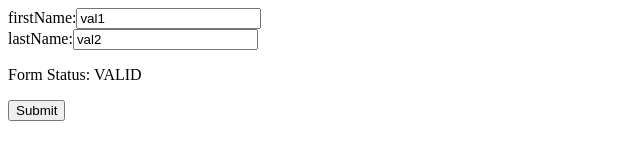
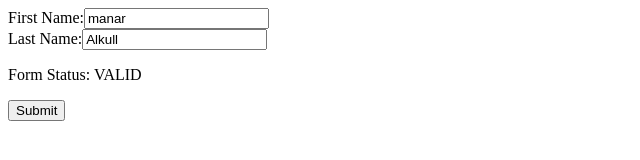
Before and after one commit to micros-splits/NG-Reactive-Form, an Angular app in the folder Msplit-reactive-form/: page / in a window 1280 px wide. Shown: the top 160 px of the page, without its empty margins (0-640 px from the left). Built offline with nearby package versions, Linux system fonts and the light colour scheme.

Commit message:
FormModel

```diff
--- a/Msplit-reactive-form/src/app/app.component.html
+++ b/Msplit-reactive-form/src/app/app.component.html
@@ -1,2 +1,2 @@
 
-<msplits-reactive-formx [formGroup]="profileForm" (onSubmit)="submitIt()"></msplits-reactive-formx>
+<msplits-reactive-formx [formModel]="formModel" (onSubmit)="submitIt($event)"></msplits-reactive-formx>
--- a/Msplit-reactive-form/src/app/app.component.ts
+++ b/Msplit-reactive-form/src/app/app.component.ts
@@ -1,6 +1,7 @@
 import { Component} from '@angular/core';
 import { FormBuilder, FormControl, FormGroup, Validators } from '@angular/forms';
 import { StringFieldComponent } from './msplits-formx/string-field/string-field.component';
+import { FormModel } from './msplits-formx/classes/FormModel';
 
 @Component({
   selector: 'app-root',
@@ -11,9 +12,9 @@ export class AppComponent {
   constructor(private formBuilder: FormBuilder) {}
 
   x=StringFieldComponent;
-submitIt() {
-  console.log(this.profileForm.value);
-}
+  submitIt(formObj:any) {
+    console.log(formObj);
+  }
 
   title = 'Msplit-reactive-form';
   profileForm2:FormGroup=new FormGroup({
@@ -26,4 +27,13 @@ submitIt() {
     lastName:['val2'],
   });
 
+  formModel: FormModel={
+    title:"",
+    fields:[
+      {label:"First Name",name:"firstName",value:"manar"},
+      {label:"Last Name",name:"lastName",value:"Alkull"},
+    ]
+  };
+
+
 }
--- /dev/null
+++ b/Msplit-reactive-form/src/app/msplits-formx/classes/FormModel.ts
@@ -0,0 +1,11 @@
+export class FormModel{
+    title:string;
+    fields:FieldModel[]=[];
+}
+
+
+export class FieldModel<ValueType=any>{
+    name:string;
+    label:string="";
+    value:ValueType;
+}
--- a/Msplit-reactive-form/src/app/msplits-formx/formx/formx.component.html
+++ b/Msplit-reactive-form/src/app/msplits-formx/formx/formx.component.html
@@ -1,6 +1,6 @@
 <form [formGroup]="formGroup" (ngSubmit)="onSubmitx()">
-    <div *ngFor="let control of formGroup.controls|keyvalue">
-        <msplits-reactive-strfield [form]="formGroup" [control]=control></msplits-reactive-strfield>
+    <div *ngFor="let field of formModel_.fields">
+        <msplits-reactive-strfield [form]=formGroup [fieldModel]=field></msplits-reactive-strfield>
     </div>
 
     <p>Form Status: {{ formGroup.status }}</p>
--- a/Msplit-reactive-form/src/app/msplits-formx/formx/formx.component.ts
+++ b/Msplit-reactive-form/src/app/msplits-formx/formx/formx.component.ts
@@ -1,5 +1,6 @@
 import { Component, EventEmitter, Input, Output  } from '@angular/core';
-import { FormGroup } from '@angular/forms';
+import { FormControl, FormGroup } from '@angular/forms';
+import { FormModel } from '../classes/FormModel';
 
 @Component({
   selector: 'msplits-reactive-formx',
@@ -8,10 +9,28 @@ import { FormGroup } from '@angular/forms';
 })
 export class FormxComponent {
 
-  @Input() formGroup:FormGroup;
+
+  formModel_:FormModel;
+  formGroup:FormGroup;
+
+  @Input()
+  set formModel(formModel:FormModel){
+    this.formModel_=formModel;
+    this.formGroup=this.createFormGroup(formModel);
+  }
+
   @Output() onSubmit:EventEmitter<any>=new EventEmitter();
 
   onSubmitx(){
     this.onSubmit.emit(this.formGroup.value);
   }
+
+  private createFormGroup(formModel:FormModel): FormGroup {
+    let formGroup=new FormGroup({});
+    formModel.fields.forEach((field)=>{
+      formGroup.addControl(field.name,new FormControl(field.value));
+    });
+    return formGroup;
+  }
+
 }
--- a/Msplit-reactive-form/src/app/msplits-formx/string-field/string-field.component.html
+++ b/Msplit-reactive-form/src/app/msplits-formx/string-field/string-field.component.html
@@ -1,5 +1,5 @@
 
 <div [formGroup]=form>
-    <label [for]=control.key>{{control.key}}:</label>
-    <input [id]=control.key type="text" [formControlName]=control.key>
+    <label [for]=fieldModel.name>{{fieldModel.label}}:</label>
+    <input [id]=fieldModel.name type="text" [formControlName]=fieldModel.name>
 </div>
--- a/Msplit-reactive-form/src/app/msplits-formx/string-field/string-field.component.ts
+++ b/Msplit-reactive-form/src/app/msplits-formx/string-field/string-field.component.ts
@@ -1,7 +1,7 @@
 import { Component, Input } from '@angular/core';
-import { AbstractField } from '../AbstractField';
-import { AbstractControl, FormGroup } from '@angular/forms';
+import { AbstractControl, FormControl, FormGroup } from '@angular/forms';
 import { KeyValue } from '@angular/common';
+import { FieldModel } from '../classes/FormModel';
 
 @Component({
   selector: 'msplits-reactive-strfield',
@@ -10,6 +10,6 @@ import { KeyValue } from '@angular/common';
 })
 export class StringFieldComponent {
   @Input() form:FormGroup;
-  @Input() control:KeyValue<string,AbstractControl>;
+  @Input() fieldModel:FieldModel;
 
 }
```
Also changed, not shown: Msplit-reactive-form/src/app/msplits-formx/AbstractField.ts (deleted, +0 -7 lines), Msplit-reactive-form/src/app/msplits-formx/classes/AbstractField.ts (added, +7 -0 lines).
